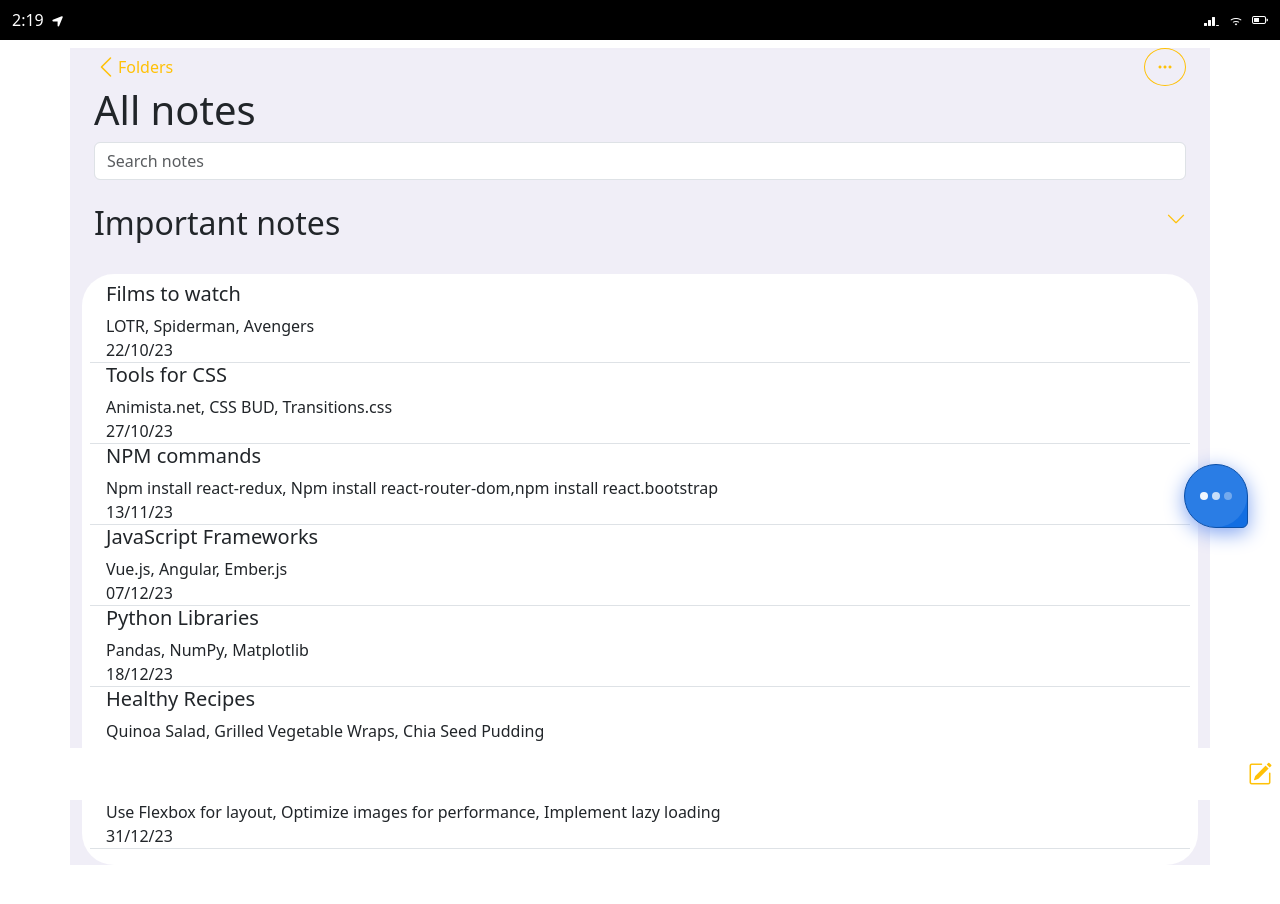
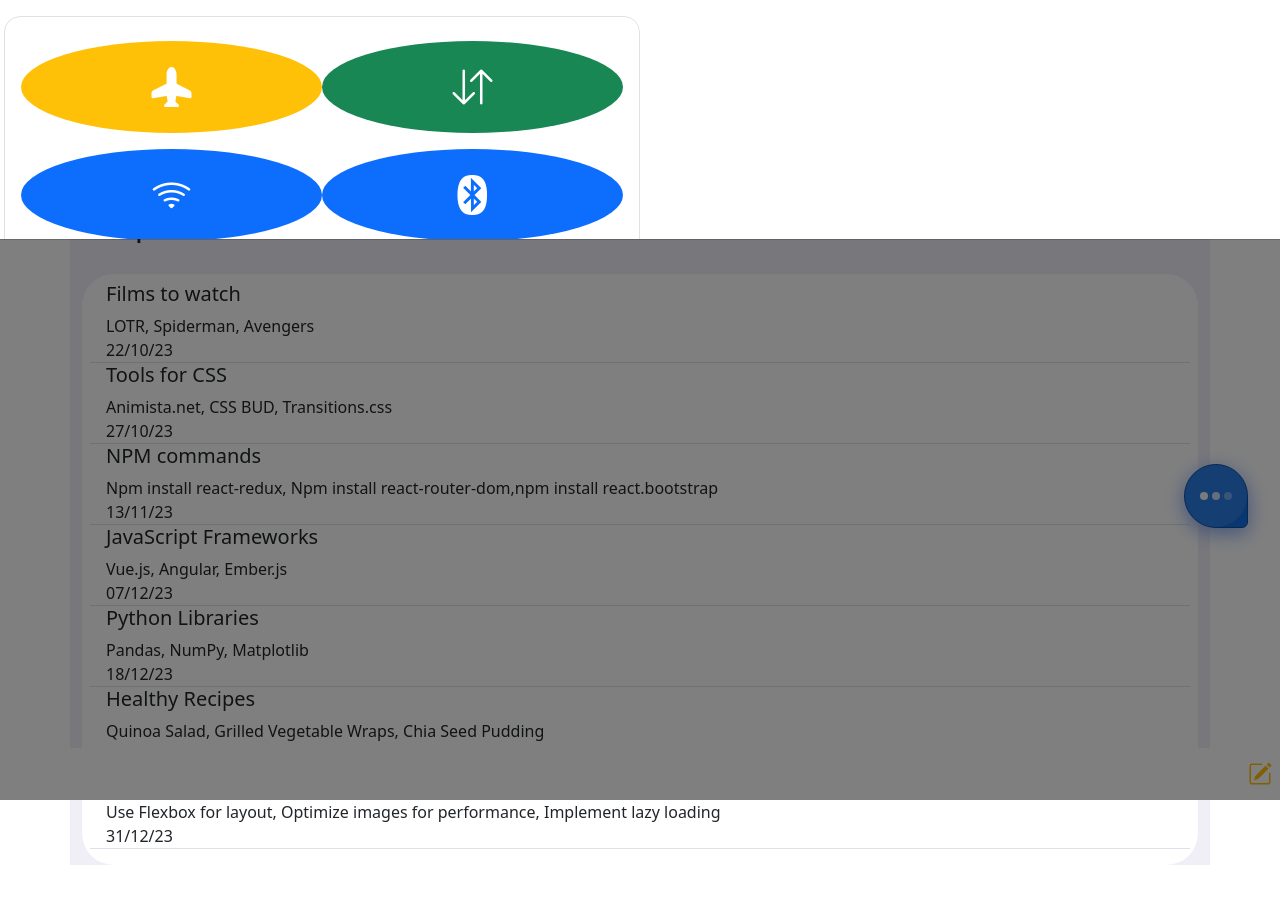
Before and after one commit to iam-Igor/ios_clone, a React (Create React App) app: page /Notes in a window 1280 px wide. Shown: the top 904 px of the page. Built offline with nearby package versions, Linux system fonts and the light colour scheme.

Commit message:
added swipe gestures in home screen workin on cc

```diff
--- a/package.json
+++ b/package.json
@@ -18,6 +18,8 @@
     "react-redux": "^8.1.3",
     "react-router-dom": "^6.20.0",
     "react-scripts": "5.0.1",
+    "react-transition-group": "^4.4.5",
+    "swipe-detect": "^1.0.1",
     "use-long-press": "^3.2.0",
     "web-vitals": "^2.1.4"
   },
--- a/src/App.css
+++ b/src/App.css
@@ -9,15 +9,38 @@
 .col-custom {
   width: 14.2857%;
 }
+/* animazione in entrata delle app */
+
+.scale-in-center {
+  animation: scale-in-center 0.5s cubic-bezier(0.25, 0.46, 0.45, 0.94) both;
+}
+
+@keyframes scale-in-center {
+  0% {
+    transform: scale(0);
+    opacity: 1;
+  }
+  100% {
+    transform: scale(1);
+    opacity: 1;
+  }
+}
 
 /* homescreen */
 .bottom-bar {
   backdrop-filter: blur(10px);
   backdrop-filter: grayscale(50%);
+  position: fixed;
+  bottom: 0;
+  left: 5%;
 }
 
 .app-icon:hover {
   opacity: 0.9;
+}
+
+.page-item {
+  display: none;
 }
 
 /* weather app */
@@ -255,3 +278,8 @@ canvas {
 .custom-placeholder::placeholder {
   color: red; /* Cambia il colore del placeholder come desideri */
 }
+
+.control {
+  backdrop-filter: blur(60px);
+  backdrop-filter: grayscale(20%);
+}
--- a/src/App.js
+++ b/src/App.js
@@ -14,11 +14,13 @@ import MailApp from "./comps/MailApp";
 import CameraApp from "./comps/CameraApp";
 import Safari from "./comps/Safari";
 import CalendarApp from "./comps/CalendarApp";
+import ControlCenter from "./comps/ControlCenter";
 
 function App() {
   return (
     <BrowserRouter>
       <CustomNav />
+      <ControlCenter />
       <Routes>
         <Route path="/" element={<HomeScreen />} />
         <Route path="/Weather/" element={<WeatherApp />} />
--- a/src/comps/BottomBar.jsx
+++ b/src/comps/BottomBar.jsx
@@ -3,7 +3,7 @@ import SingleApp from "./SingleApp";
 
 const BottomBar = ({ appList }) => {
   return (
-    <Container fluid className="bottom-bar rounded-5">
+    <Container className="bottom-bar rounded-5 mt-4" style={{ width: "90%" }}>
       <Row className="rounded-5">
         {appList.map((app, index) => {
           return (
--- /dev/null
+++ b/src/comps/ControlCenter.jsx
@@ -0,0 +1,34 @@
+import { Container, Offcanvas, Row, Col } from "react-bootstrap";
+import { useState } from "react";
+
+const ControlCenter = () => {
+  const [show, setShow] = useState(true);
+
+  const handleClose = () => setShow(false);
+  const handleShow = () => setShow(true);
+  return (
+    <Offcanvas show={show} onHide={handleClose} placement="top">
+      <Offcanvas.Body className="control">
+        <Row>
+          <Col className="d-flex fs-1 flex-wrap border rounded-4 p-3 col-6 text-white">
+            <div className="w-50 text-center my-2 bg-warning p-3 rounded-circle">
+              <i className="bi bi-airplane-fill"></i>
+            </div>
+            <div className="w-50 text-center my-2 bg-success p-3 rounded-circle">
+              <i className="bi bi-arrow-down-up"></i>
+            </div>
+            <div className="w-50 text-center my-2 bg-primary p-3 rounded-circle">
+              <i className="bi bi-wifi"></i>
+            </div>
+            <div className="w-50 text-center my-2 bg-primary p-3 rounded-circle">
+              <i className="bi bi-bluetooth"></i>
+            </div>
+          </Col>
+          <Col></Col>
+        </Row>
+      </Offcanvas.Body>
+    </Offcanvas>
+  );
+};
+
+export default ControlCenter;
--- a/src/comps/HomeScreen.jsx
+++ b/src/comps/HomeScreen.jsx
@@ -1,4 +1,5 @@
-import { Container, Row } from "react-bootstrap";
+import { Container, Row, Pagination } from "react-bootstrap";
+import swipeDetect from "swipe-detect";
 
 import weatherApp from "../assets/macOS Big Sur [icons - Update]/01_weather.png";
 import memosApp from "../assets/macOS Big Sur [icons - Update]/03_voice-memos.png";
@@ -18,12 +19,17 @@ import appStore from "../assets/macOS Big Sur [icons - Update]/63_appstore.png";
 import cameraApp from "../assets/macOS Big Sur [icons - Update]/32_image-capture.png";
 import findMy from "../assets/macOS Big Sur [icons - Update]/38_findmy.png";
 import contactsApp from "../assets/macOS Big Sur [icons - Update]/50_contacts.png";
+import reminders from "../assets/macOS Big Sur [icons - Update]/16_reminders.png";
 
 import SingleApp from "./SingleApp";
 import backgroundImg from "../assets/IMG_5730.png";
 import BottomBar from "./BottomBar";
 
+import { useRef, useState, useEffect } from "react";
+
 const HomeScreen = () => {
+  const targetElementRef = useRef(null);
+
   const allApps = [
     { name: "Weather", icon: weatherApp },
     { name: "Memos", icon: memosApp },
@@ -40,6 +46,7 @@ const HomeScreen = () => {
     { name: "Camera", icon: cameraApp },
     { name: "Find", icon: findMy },
     { name: "Contacts", icon: contactsApp },
+    { name: "Reminders", icon: reminders },
   ];
 
   const bottomApp = [
@@ -48,24 +55,68 @@ const HomeScreen = () => {
     { name: "Safari", icon: safariApp },
   ];
 
+  const appsPerPage = 15;
+
+  // Stato per tenere traccia della pagina corrente
+  const [currentPage, setCurrentPage] = useState(1);
+
+  // Calcola l'indice dell'ultimo e del primo elemento dell'array per la pagina corrente
+  const indexOfLastApp = currentPage * appsPerPage;
+  const indexOfFirstApp = indexOfLastApp - appsPerPage;
+
+  // Estrai le app da visualizzare sulla pagina corrente
+  const currentApps = allApps.slice(indexOfFirstApp, indexOfLastApp);
+
+  // Cambia pagina
+
+  const paginate = (pageNumber) => {
+    setCurrentPage(pageNumber);
+  };
+
+  useEffect(() => {
+    // Verifica che il riferimento all'elemento esista prima di chiamare swipeDetect
+    if (targetElementRef.current) {
+      const handleSwipe = (swipeDirection) => {
+        console.log("Swiped:", swipeDirection);
+        // Tua logica per gestire lo swipe
+        if (swipeDirection === "left") {
+          paginate(2);
+        } else if (swipeDirection === "right") {
+          paginate(1);
+        }
+      };
+
+      swipeDetect(targetElementRef.current, handleSwipe, 50); // Adatta la soglia per il rilevamento dello swipe
+    }
+  }, []);
+
   return (
     <>
       {" "}
       <Container
-        fluid
         style={{
           backgroundImage: `url(${backgroundImg})`,
           backgroundSize: "cover",
         }}
-        className="overflow-hidden pb-3 pt-3"
+        className="overflow-hidden pb-4 pt-3 vh-100"
+        ref={targetElementRef}
       >
         <Row>
-          {allApps.map((app, index) => {
+          {currentApps.map((app, index) => {
             return (
               <SingleApp key={index} appName={app.name} appIcon={app.icon} />
             );
           })}
         </Row>
+        <Pagination>
+          {Array.from({ length: Math.ceil(allApps.length / appsPerPage) }).map(
+            (item, index) => (
+              <Pagination.Item key={index} active={index + 1 === currentPage}>
+                {index + 1}
+              </Pagination.Item>
+            )
+          )}
+        </Pagination>
         <BottomBar appList={bottomApp} />
       </Container>
     </>
--- a/src/redux/reducers/reducers.js
+++ b/src/redux/reducers/reducers.js
@@ -1,8 +1,9 @@
-import { ADD_NOTE, PHOTO } from "../store/store";
+import { ADD_NOTE, PHOTO, TRANSITION } from "../store/store";
 
 const initialState = {
   notes: [],
   photos: [],
+  transition: false,
 };
 
 const mainReducer = (state = initialState, action) => {
@@ -11,6 +12,8 @@ const mainReducer = (state = initialState, action) => {
       return { ...state, notes: [...state.notes, action.payload] };
     case PHOTO:
       return { ...state, photos: [...state.photos, action.payload] };
+    case TRANSITION:
+      return { ...state, transition: action.payload };
     default:
       return state;
   }
--- a/src/redux/store/store.js
+++ b/src/redux/store/store.js
@@ -3,6 +3,7 @@ import mainReducer from "../reducers/reducers";
 
 export const ADD_NOTE = "ADD_NOTE";
 export const PHOTO = "PHOTO";
+export const TRANSITION = "TRANSITION";
 
 const store = configureStore({
   reducer: mainReducer,
```
Also changed, not shown: 1 other file (tests, documents, lock files or other folders).
